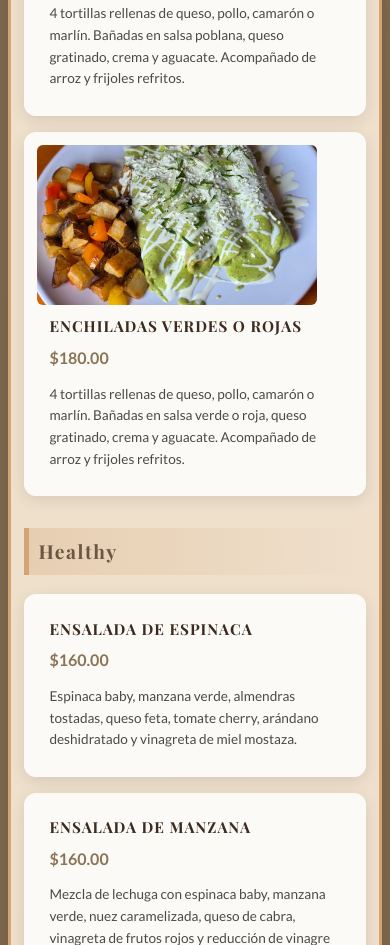
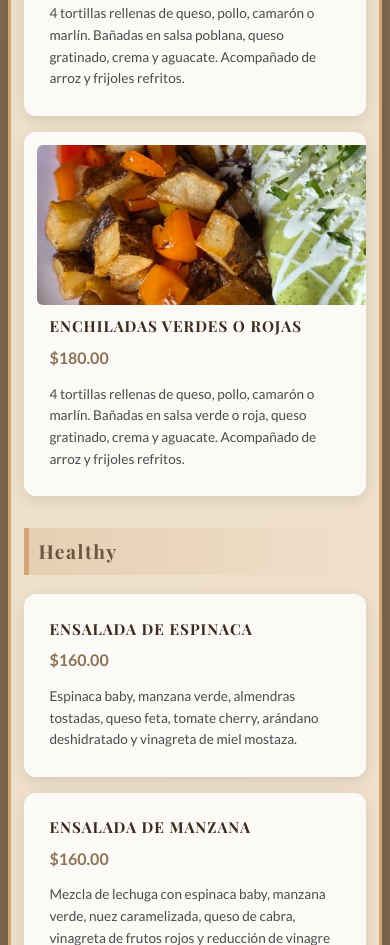
Before and after one commit to RustiCoffeeShop/rustico-coffee-shop, a plain HTML site: page index.html in a window 390 px wide. Shown: the part 4340-5285 px from the top of the page. Drawn offline with nearby package versions, Linux system fonts and the light colour scheme.

Commit message:
Add files via upload

```diff
--- a/style.css
+++ b/style.css
@@ -290,7 +290,7 @@
 .item-name {
     font-family: 'Playfair Display', serif;
     font-weight: 700;
-    font-size: 1.3rem;
+    font-size: 1.5rem;
     color: #3D2B1F;
     text-transform: uppercase;
     letter-spacing: 1px;
@@ -326,12 +326,11 @@
 
     /* IMAGEN ARRIBA - CON BORDER RADIUS */
     .item-image {
-        width: 280px;
-    min-width: 280px;
-    height: 200px;
-    object-fit: cover;
-    display: block;
-    flex-shrink: 0;
+        width: 200%;
+        min-width: 200%;
+        height: 250px;
+        object-fit: cover;
+        border-radius: 12px;
     }
 
     .item-content {
```
